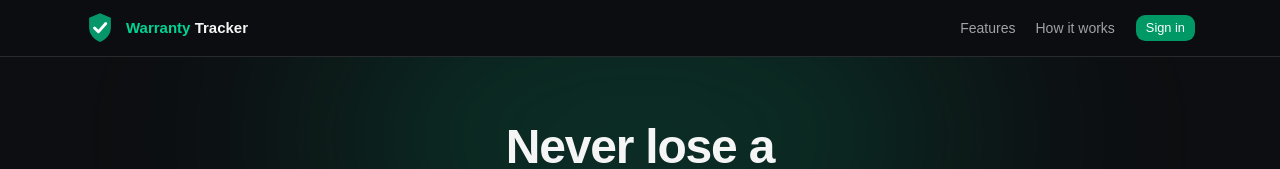
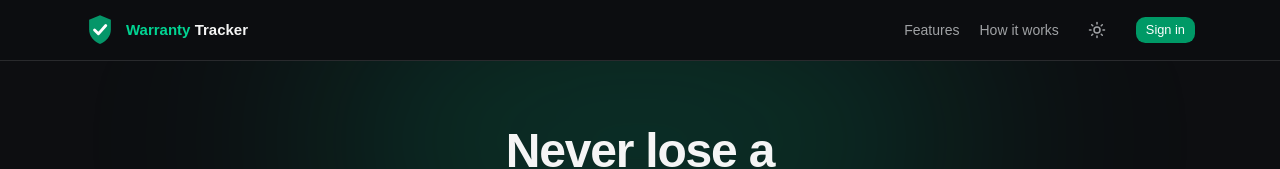
Before and after one commit to asaf27064/warranty-tracker, a React (Vite) app in the folder frontend/: page / in a window 1280 px wide. Shown: the top 169 px of the page. Built offline with nearby package versions, Linux system fonts and the light colour scheme; no server answers.

Commit message:
feat(landing): theme toggle in the header and an image-search feature card

```diff
--- a/frontend/src/pages/LandingPage.tsx
+++ b/frontend/src/pages/LandingPage.tsx
@@ -30,6 +30,8 @@ import {
   Search,
   FileDown,
   Moon,
+  Sun,
+  Image as ImageIcon,
   Download,
   Lock,
   ArrowRight,
@@ -37,6 +39,7 @@ import {
   ChevronDown,
   LogIn,
 } from "lucide-react";
+import { useTheme } from "next-themes";
 import { useAuth } from "../context/AuthContext";
 import { Button } from "../components/ui/button";
 import logo from "../assets/logo.svg";
@@ -100,6 +103,7 @@ const features = [
   { icon: LayoutGrid, title: "Cards & list views", desc: "Browse visually or scan a dense, sortable list. Your pick." },
   { icon: Search, title: "Search, filter & sort", desc: "Find anything by name, store, category or status in a second." },
   { icon: FileDown, title: "Export & bulk actions", desc: "Select many at once, delete in bulk, or export to CSV." },
+  { icon: ImageIcon, title: "Find a product photo", desc: "Search the web for a product image without leaving the form." },
   { icon: Moon, title: "Dark, light & system", desc: "A calm theme for every taste, remembered across devices." },
   { icon: Download, title: "Installable app", desc: "Add it to your home screen or desktop and open it like an app." },
   { icon: Lock, title: "Private by default", desc: "Your data is yours. Delete your account and files anytime." },
@@ -107,6 +111,7 @@ const features = [
 
 const LandingPage = () => {
   const { loginWithGoogle, user, lastUser, loading } = useAuth();
+  const { resolvedTheme, setTheme } = useTheme();
 
   if (loading) {
     return (
@@ -135,6 +140,17 @@ const LandingPage = () => {
           <nav className="flex items-center gap-5 text-sm text-muted-foreground">
             <a href="#features" className="hidden transition-colors hover:text-foreground sm:inline">Features</a>
             <a href="#how" className="hidden transition-colors hover:text-foreground sm:inline">How it works</a>
+            <button
+              onClick={() => setTheme(resolvedTheme === "dark" ? "light" : "dark")}
+              aria-label="Toggle theme"
+              className="flex h-9 w-9 items-center justify-center rounded-md text-muted-foreground transition-colors hover:bg-muted/60 hover:text-foreground"
+            >
+              {resolvedTheme === "dark" ? (
+                <Sun className="h-[18px] w-[18px]" />
+              ) : (
+                <Moon className="h-[18px] w-[18px]" />
+              )}
+            </button>
             <Button size="sm" className="bg-emerald-600 text-white hover:bg-emerald-700" onClick={() => signIn()}>{lastUser ? "Continue" : "Sign in"}</Button>
           </nav>
         </div>
```
